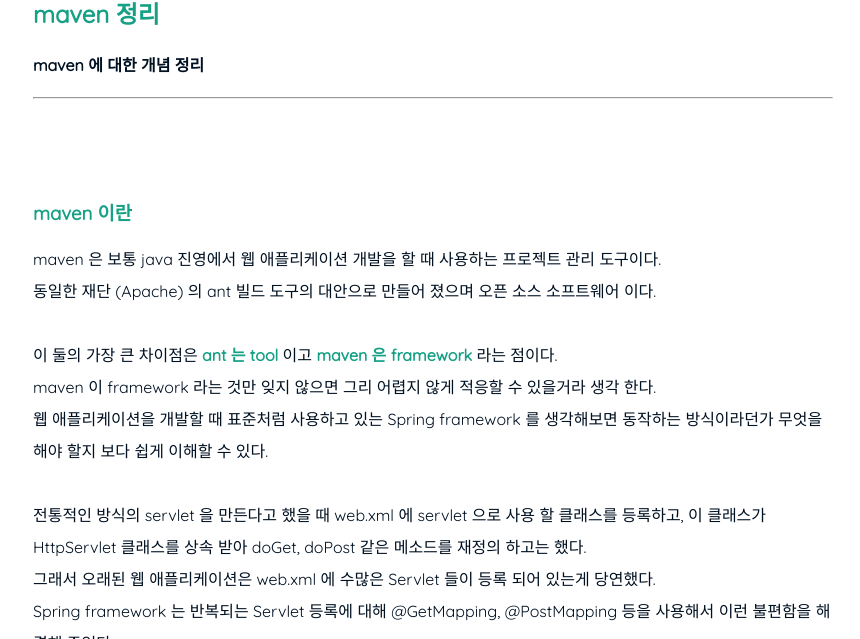
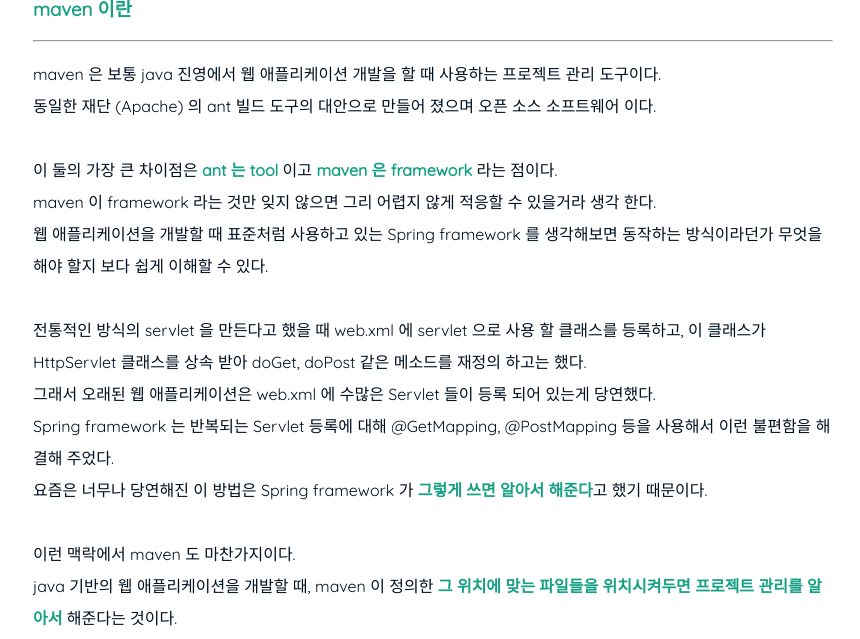
Before and after one commit to nimkoes/portfolio, a Jekyll site: the page built from _posts/2021-06-12-maven.md, in a window 1280 px wide and 900 px high, scrolled down 437 px, cut to the strip 261-900 px from the top of the window. Shown: the whole strip, without its empty margins (207-1067 px from the left). Built offline with Jekyll 4.4.1, drawn with Linux system fonts in a browser that asks for light colours.

Commit message:
mod maven post

```diff
--- a/_posts/2021-06-12-maven.md
+++ b/_posts/2021-06-12-maven.md
@@ -11,14 +11,11 @@
 
   ![maven_logo](https://github.com/nimkoes/nimkoes.github.io/blob/master/assets/img/milestone/study/maven_logo.png?raw=true "maven_logo"){: width="310px"}
 
-## **maven 정리**
-#### maven 에 대한 개념 정리
+### **maven 이란**
 
 
 ---
 
-
-### **maven 이란**
 maven 은 보통 java 진영에서 웹 애플리케이션 개발을 할 때 사용하는 프로젝트 관리 도구이다.
 동일한 재단 (Apache) 의 ant 빌드 도구의 대안으로 만들어 졌으며 오픈 소스 소프트웨어 이다.
 
@@ -62,6 +59,10 @@
 
 
 ### **maven 주요 용어**
+
+
+---
+
   - **lifecycle**
     - maven 은 실행 단계를 미리 정의하고 있으며, 각 단계 별 관계를 lifecycle 이라고 한다.
     - lifecycle 은 maven 2.0 부터 도입 된 것으로 maven 이 제공하는 핵심 기능이다.
@@ -107,6 +108,10 @@
 
 
 ### **maven pom (Project Object Model)**
+
+
+---
+
 maven 은 프로젝트의 구조와 빌드 과정을 정의하는 pom.xml 이라는 파일이 있다.
 ant 빌드 스크립트와 비교하면, 절차를 기술하기보다 프로젝트의 구조에 대해 정의하는 선언적 방법으로 작성 된다.
 어떻게 보면 당연한 것이, 라이프사이클이 정해져 있기 때문에 각 단계에서 무엇을 사용할지 선언하는 것만으로 동작할 수 있기 때문이다.
@@ -200,6 +205,9 @@
 
 ### **maven dependencies**
 
+
+---
+
 maven 이 제공해주는 핵심 기능 중 의존성 관리 기능이 있다.
 java 에서 의존성이란, 서로 다른 두 클래스 간의 사용 관계에 대한 정의 이다.
 예를 들어 아래와 같이 코드를 작성 한 것을 'MyClass 클래스가 AnotherClass 클래스에 의존하고 있다.' 라고 한다.
```
